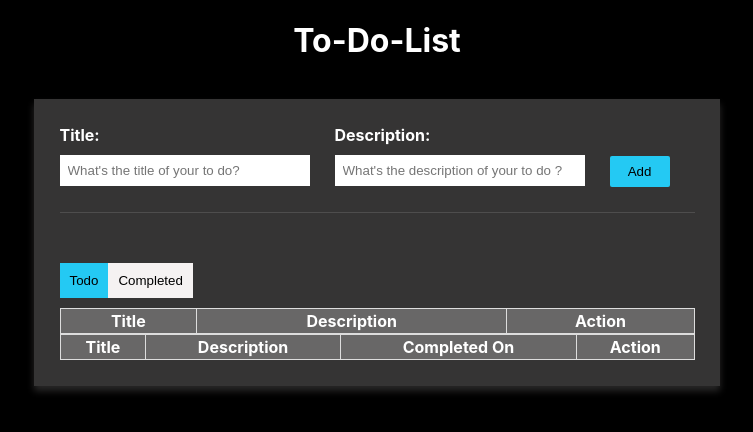
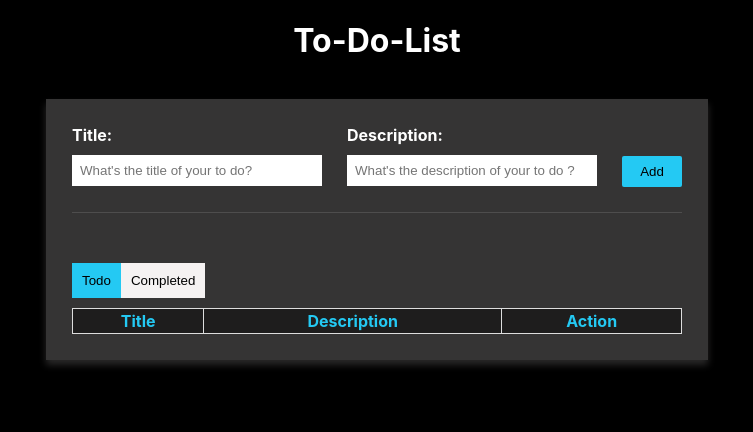
Before and after one commit to 0soumya1/todo_app, a React (Create React App) app: page / in a window 1280 px wide. Shown: the top 432 px of the page, without its empty margins (263-1016 px from the left). Built offline with nearby package versions, Linux system fonts and the light colour scheme.

Commit message:
first commit

```diff
--- a/src/App.css
+++ b/src/App.css
@@ -1,17 +1,17 @@
-body{
+body {
   background-color: black;
   color: white;
   overflow: hidden;
 }
 
-h1{
+h1 {
   text-align: center;
 }
 
-.todo-wrapper{
+.todo-wrapper {
   background-color: #353434;
   padding: 2%;
-  width:fit-content;
+  width: fit-content;
   margin-left: auto;
   margin-right: auto;
   margin-top: 3%;
@@ -20,7 +20,7 @@ h1{
   box-shadow: 0px 5px 7px rgb(41, 40, 40);
 }
 
-.todo-input{
+.todo-input {
   display: flex;
   align-items: center;
   justify-content: center;
@@ -29,19 +29,19 @@ h1{
   margin-bottom: 25px;
 }
 
-.todo-input-item{
+.todo-input-item {
   display: flex;
   flex-direction: column;
   align-items: flex-start;
   margin-right: 25px;
 }
 
-.todo-input-item label{
+.todo-input-item label {
   font-weight: bold;
   margin-bottom: 10px;
 }
 
-.todo-input-item input{
+.todo-input-item input {
   padding: 8px;
   border: none;
   width: 250px;
@@ -50,13 +50,12 @@ h1{
 
 .invalid-input {
   color: red;
-  height: 3px;
-  margin-bottom: 20px ;
-  margin-right: 40px;
-
+  text-align: center;
+  margin-right: 17px;
+  margin-bottom: 20px;
 }
 
-.primaryBtn{
+.primaryBtn {
   background-color: rgb(36, 201, 243);
   color: black;
   border: none;
@@ -67,16 +66,16 @@ h1{
   cursor: pointer;
 }
 
-.primaryBtn:hover{
+.primaryBtn:hover {
   background-color: rgb(95, 214, 243);
 }
 
-.btn-area{
+.btn-area {
   margin-bottom: 10px;
 }
 
-.secondaryBtn{
-  background-color:  #f5f2f2;
+.secondaryBtn {
+  background-color: #f5f2f2;
   color: black;
   border: none;
   border-radius: 0px;
@@ -86,72 +85,47 @@ h1{
   cursor: pointer;
 }
 
-.btn-area .active{
+.btn-area .active {
   background-color: rgb(36, 201, 243);
 }
 
-*{
+* {
   box-sizing: border-box;
 }
 
-.table{
+.table {
   border-collapse: collapse;
   width: 100%;
 }
 
-.table td, .table th{
+.table td,
+.table th {
   padding: 2px 4px;
   border: 1px solid #ddd;
   text-align: center;
 }
 
-.table th{
-  background-color: rgba(143, 143, 143, 0.568);
+.table th {
+  background-color: rgba(14, 13, 13, 0.568);
+  color: rgb(36, 201, 243);
 }
 
-/* .todo-list-item{
-  background-color: #414041;
-  display: flex;
-  justify-content: space-between;
-  align-items: center;
-  padding: 25px;
-  padding-bottom: 10px;
-  padding-top: 10px;
-  margin-bottom: 10px;
-  box-shadow: #272627;
-}
-
-.todo-list-item h3{
-  font-size: 25px;
-  font-weight: bold;
-  color: rgb(36, 201, 243);
-  margin: 0px;
-}
-
-.todo-list-item p{
-  margin-top: 8px;
-  font-size: 14px;
-  color: rgb(223, 222, 222);
-
-} */
-
-.icon{
+.icon {
   font-size: 25px;
   cursor: pointer;
 }
 
-.icon:hover{
+.icon:hover {
   color: red;
 }
 
-.check-icon{
-    font-size: 28px;
-    color: rgb(92, 255, 47);
-    cursor: pointer;
-    margin-left: 10px;
-
+.check-icon {
+  font-size: 28px;
+  color: rgb(92, 255, 47);
+  cursor: pointer;
+  margin-left: 10px;
 }
 
-.check-icon:hover{
+.check-icon:hover {
   color: rgb(3, 206, 111);
 }
--- a/src/App.js
+++ b/src/App.js
@@ -121,7 +121,7 @@ function App() {
             )}
           </div>
 
-          <div className="todo-input-item">
+          <div style={{ display: "flex" }}>
             <button
               type="button"
               onClick={handleAddTodo}
@@ -148,6 +148,7 @@ function App() {
         </div>
 
         <div>
+        {isCompleteScreen === false && (
           <table className="table">
             <thead>
               <tr>
@@ -158,8 +159,7 @@ function App() {
             </thead>
 
             <tbody>
-              {isCompleteScreen === false &&
-                allTodos.map((item, index) => (
+                {allTodos.map((item, index) => (
                   <>
                     <tr key={index}>
                       <td>{item.title}</td>
@@ -181,9 +181,11 @@ function App() {
                 ))}
             </tbody>
           </table>
+        )}
         </div>
 
         <div>
+        {isCompleteScreen === true && (
           <table className="table">
             <thead>
               <tr>
@@ -195,8 +197,7 @@ function App() {
             </thead>
 
             <tbody>
-              {isCompleteScreen === true &&
-                CompletedTodos.map((item, index) => (
+                {CompletedTodos.map((item, index) => (
                   <>
                     <tr key={index}>
                       <td>{item.title}</td>
@@ -213,30 +214,7 @@ function App() {
                 ))}
             </tbody>
           </table>
-
-          {/* {isCompleteScreen === true &&
-            CompletedTodos.map((item, index) => {
-              return (
-                <>
-                  <div className="todo-list-item" key={index}>
-                    <h3>{item.title}</h3>
-
-                    <p>{item.description}</p>
-
-                    <p>
-                      <small>Completed on : {item.completedOn} </small>
-                    </p>
-                  </div>
-
-                  <div>
-                    <AiOutlineDelete
-                      className="icon"
-                      onClick={() => handleDeleteCompletedTodo(index)}
-                    />
-                  </div>
-                </>
-              );
-            })} */}
+        )}
         </div>
       </div>
     </div>
```
